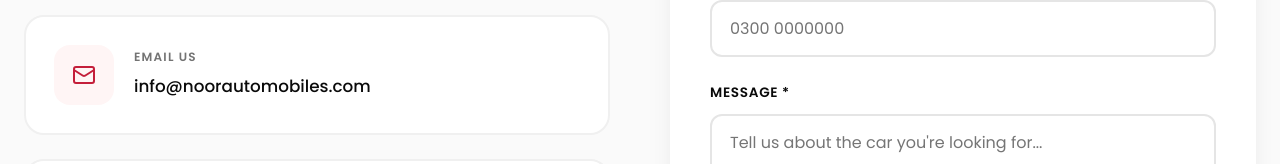
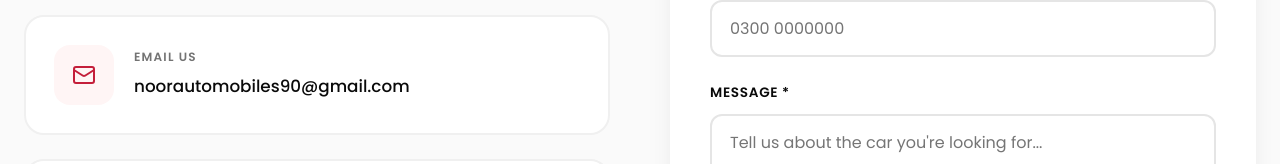
Before and after one commit to pysecnet/noor-automobiles-frontend, a React (Vite) app: page /contact in a window 1280 px wide. Shown: the part 1019-1183 px from the top of the page. Built offline with nearby package versions, Linux system fonts and the light colour scheme.

Commit message:
fix email in contact

```diff
--- a/src/pages/Contact.jsx
+++ b/src/pages/Contact.jsx
@@ -285,7 +285,7 @@
       fontSize: '1.05rem',
       fontWeight: '500'
     }}>
-    info@noorautomobiles.com
+    noorautomobiles90@gmail.com
     </a>
     </div>
     </div>
```
